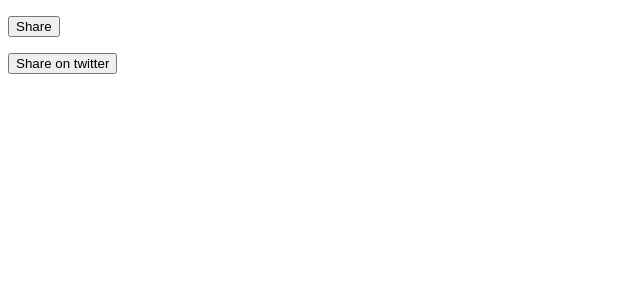
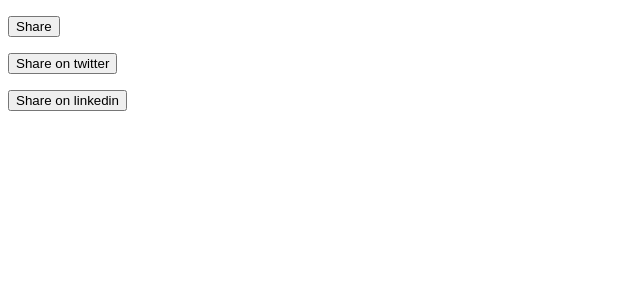
Before and after one commit to mbj36/vue-socialmedia-share, a Vue app: page / in a window 1280 px wide. Shown: the top 300 px of the page, without its empty margins (0-640 px from the left). Built offline with nearby package versions, Linux system fonts and the light colour scheme.

Commit message:
Added more sharer

```diff
--- a/src/App.vue
+++ b/src/App.vue
@@ -2,18 +2,21 @@
   <div id="app">
     <facebook url="https://google.com"></facebook>
     <twitter url="https://github.com/mbj36" title="Check me on Github"></twitter>
+    <linkedin url="https://google.com"></linkedin>
   </div>
 </template>
 
 <script>
   import Facebook from './components/Facebook.vue';
   import Twitter from './components/Twitter';
+  import Linkedin from './components/LinkedIn';
 
   export default {
     name: 'app',
     components: {
       Facebook,
-      Twitter
+      Twitter,
+      Linkedin
     }
   };
 </script>
--- a/src/components/LinkedIn.vue
+++ b/src/components/LinkedIn.vue
@@ -0,0 +1,29 @@
+<template>
+    <p>
+        <button @click="linkedinLink(url)">Share on linkedin</button>
+    </p>
+</template>
+
+<script>
+    import objectToGetParams from '../utils/objectToGetParams';
+    export default {
+      methods: {
+        linkedinLink(url) {
+          window.open(
+            'https://linkedin.com/shareArticle' +
+              objectToGetParams({
+                mini: true,
+                url: url
+              }),
+            '__blank'
+          );
+        }
+      },
+      props: {
+        url: {
+          required: true,
+          type: String
+        }
+      }
+    };
+</script>
--- a/src/components/Twitter.vue
+++ b/src/components/Twitter.vue
@@ -12,7 +12,7 @@
         window.open(
           'https://www.twitter.com/share' +
             objectToGetParams({
-                u: url,
+              url: url,
               text: title
             }),
           '__blank'
```
Also changed, not shown: src/components/Telegram.vue (+28 -0 lines). Lines whose indentation alone changed are shown as unchanged.
